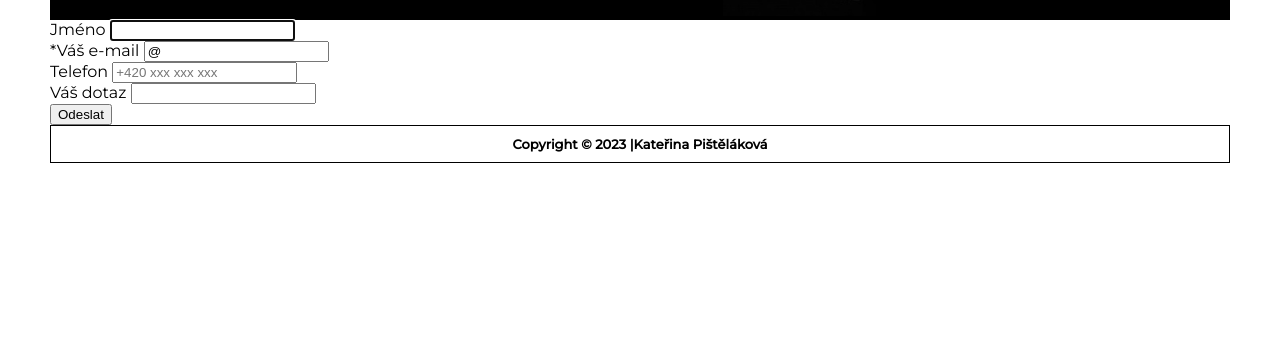
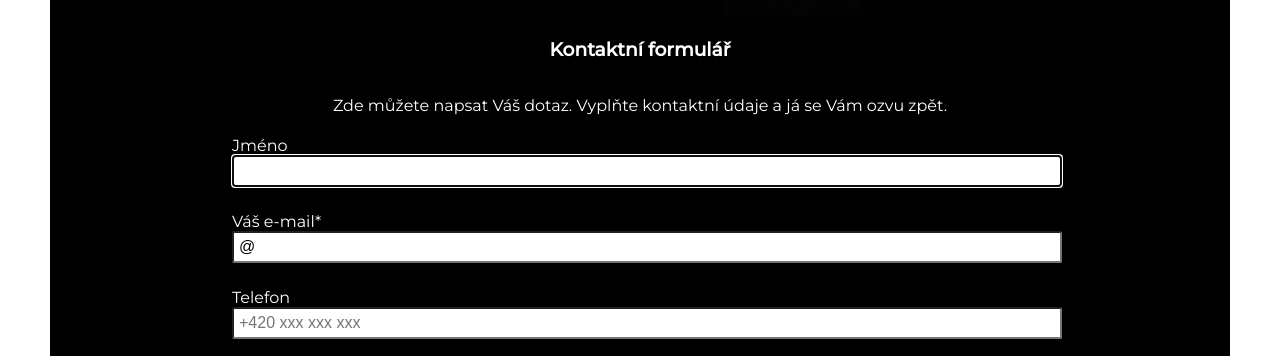
Before and after one commit to kocoka/Vitezny, an Eleventy site: page Kontakt.html in a window 1280 px wide. Shown: the part 440-796 px from the top of the page. Built offline with nearby package versions, Linux system fonts and the light colour scheme; Eleventy itself is replaced by a stand-in of ours; files that its build step writes are made by us from their sources; a web font is replaced by a local one.

Commit message:
contact button

```diff
--- a/Kontakt.html
+++ b/Kontakt.html
@@ -3,29 +3,36 @@ layout: sablona.njk
 title: O mně
 ---
 <section class="form">
+    <h3 class="form__contact">
+        Kontaktní formulář
+    </h3>
+    <p class="form__p">
+        Zde můžete napsat Váš dotaz. Vyplňte kontaktní údaje a já se Vám ozvu zpět.
+    </p>
     <form method="get" action="">
-        <div class="name">
+
+
+        <div class="form__field">
             <label for="name">Jméno</label>
             <input type="text" name="name" id="name" autofocus>
-         </div>
+        </div>
 
-        <div class="email">
-            <label for="email">*Váš e-mail</label>
+        <div class="form__field">
+            <label for="email">Váš e-mail*</label>
             <input type="email" name="email" id="email" value="@">
         </div>
 
-        <div class="mobile">
+        <div class="form__field">
             <label for="mobile">Telefon</label>
             <input type="mobile" name="mobile" id="mobile" placeholder="+420 xxx xxx xxx">
         </div>
 
-        <div class="text">
+        <div class="form__text">
             <label for="Text">Váš dotaz</label>
             <input type="text" name="text" id="text">
-        </div>
-
-        <div class="button--submit">
-            <button type="submit">Odeslat</button>
+            <div class="button--submit">
+                <button type="submit">Odeslat</button>
+            </div>
         </div>
     </form>
 </section>
--- a/css/sablona.css
+++ b/css/sablona.css
@@ -345,3 +345,55 @@ Portfolio
 ******************
 Kontakt
 *******************/
+.form label{
+    display:block;
+}
+.form form{
+    width: 100%;
+    max-width: 70%;
+}
+.form {
+    display:flex;
+    flex-direction: column;
+    background-color: black;
+    color: white;
+    align-items: center;
+}
+.form__p{
+    text-align: center;
+}
+
+.form__field input{
+    width: 100%;
+    margin-bottom: 15px;
+    border-radius: 2px;
+    padding: 5px;
+    font-size: medium;
+}
+.form__text input{
+    width: 100%;
+    border-radius: 2px;
+    height: 100px;
+    font-size: medium;
+
+}
+.form__field{
+    padding: 5px;
+}
+
+.form__text{
+    padding: 5px;
+}
+
+.button--submit button{
+    margin-top: 30px;
+    width: 100px;
+    height: 30px;
+    font-size: medium;
+    text-align: center;
+    margin-bottom: 50px;
+}
+
+.button--submit button:hover{
+
+}
```
Also changed, not shown: 2 other files.
